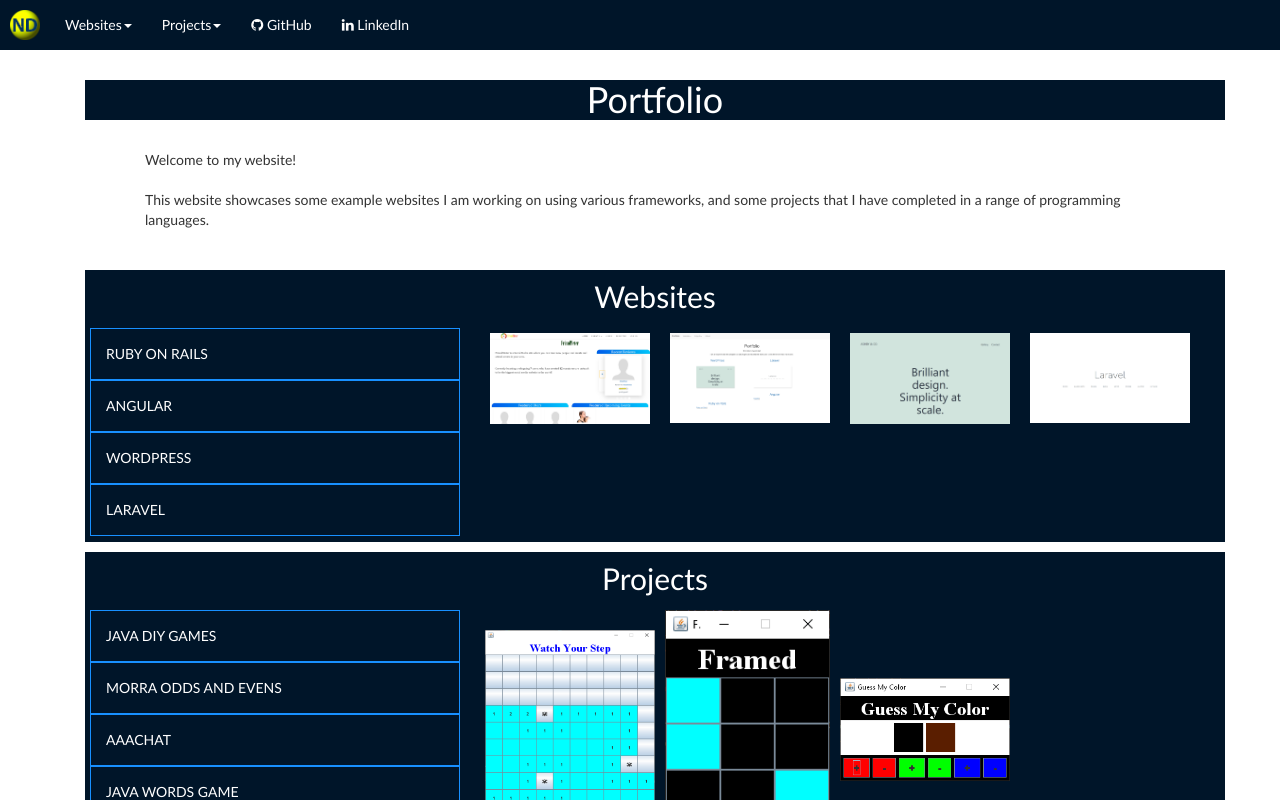
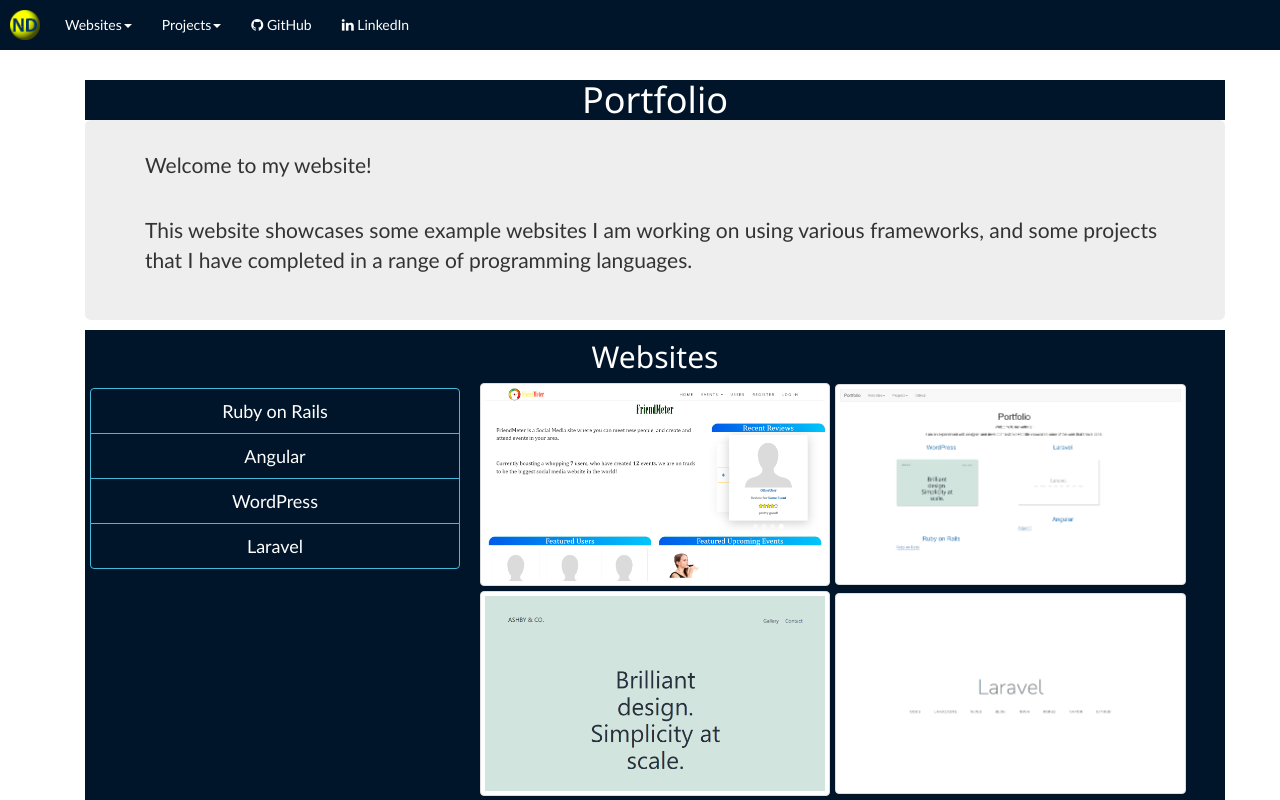
Before and after one commit to ndeely/Angular-ndcom, an Angular app: page / in a window 1280 px wide. Shown: the top 800 px of the page. Built offline with nearby package versions, Linux system fonts and the light colour scheme.

Commit message:
added some bootstrap styling

```diff
--- a/src/app/home/home.component.html
+++ b/src/app/home/home.component.html
@@ -1,6 +1,6 @@
 <div class="container">
   <h1>Portfolio</h1>
-  <div class="introText col-xs-10 col-xs-offset-1">
+  <div class="introText jumbotron col-xs-10 col-xs-offset-1">
     <p>Welcome to my website!</p>
     <p>This website showcases some example websites I am working on using various frameworks, and some projects
       that I have completed in a range of programming languages.</p>
@@ -11,17 +11,22 @@
   <div class="sites">
     <div class="row">
       <div class="menu col-xs-12 col-md-4">
-        <ul>
-          <a *ngFor="let site of sites" (click)="selectSite(site.id)">
-            <li>{{ site.name | uppercase }}</li>
-          </a>
-        </ul>
+        <div class="btn-group-vertical btn-group-lg">
+            <button *ngFor="let site of sites" class="btn btn-info" (click)="selectSite(site.id)">
+              {{ site.name }}
+            </button>
+        </div>
       </div>
       <div class="siteImage col-xs-12 col-md-8">
         <div *ngIf="!selectedSite">
           <span *ngFor="let site of sites">
             <a (click)="selectSite(site.id)">
-              <img src="{{ site.imagePath }}" alt="{{ site.name }}" style="display: inline; max-width:180px;" />
+              <img
+                src="{{ site.imagePath }}"
+                alt="{{ site.name }}"
+                style="display: inline; margin: 0px 5px 5px 0px;"
+                class="img-thumbnail"
+              />
             </a>
           </span>
         </div>
@@ -41,11 +46,11 @@
   <div class="projects">
     <div class="row">
       <div class="menu col-xs-12 col-md-4">
-        <ul>
-          <a *ngFor="let project of projects" (click)="selectProject(project.id)">
-            <li>{{ project.name | uppercase }}</li>
-          </a>
-        </ul>
+        <div class="btn-group-vertical btn-group-lg">
+          <button *ngFor="let project of projects" class="btn btn-info" (click)="selectProject(project.id)">
+            {{ project.name }}
+          </button>
+        </div>
       </div>
       <div class="projectImage col-xs-12 col-md-8">
         <div *ngIf="!selectedProject">
@@ -54,7 +59,9 @@
               <img
                 *ngFor="let imagePath of project.imagePaths"
                 src="{{ imagePath }}" alt="{{ project.name }}"
-                style="display: inline; max-width:180px;" />
+                style="display: inline;"
+                class="img-thumbnail"
+              />
             </a>
           </span>
         </div>
--- a/src/app/home/home.component.scss
+++ b/src/app/home/home.component.scss
@@ -22,27 +22,13 @@
 }
 
 .menu {
-  background-color:#001529;
   padding:5px;
-  ul {
-    list-style-type: none;
-    padding:0px;
-    a {
-      display: block;
-      width:100%;
-      &:hover {
-        text-decoration: none;
-        li {
-          background-color: #1890FF;
-        }
-      }
-      li {
-        border:1px solid #1890FF;
-        color: #fff;
-        padding:15px;
-        &.active {
-          background-color: #1890FF;
-        }
+  .btn-group-vertical {
+    width: 100%;
+    button {
+      background-color:#001529;
+      &:hover, &.active {
+        background-color: #1890FF;
       }
     }
   }
@@ -50,18 +36,22 @@
 
 .siteImage img {
   max-height: 300px;
-  max-width: 95%;
   display: block;
   margin:auto;
-  margin-bottom:-10px;
-  padding:10px;
 }
 
 .projectImage img {
   max-height: 250px;
+  display: inline;
+}
+
+.siteImage img, .projectImage img {
   max-width: 95%;
-  display: inline;
-  padding: 5px;
+}
+
+.siteImage img.img-thumbnail, .projectImage img.img-thumbnail {
+  margin: 0px 5px 5px 0px;
+  max-width:48%;
 }
 
 .desc {
--- a/src/app/home/home.component.ts
+++ b/src/app/home/home.component.ts
@@ -24,9 +24,8 @@ export class HomeComponent implements OnInit {
   }
 
   selectSite(id: number) {
-    const list = document.getElementsByClassName('menu')[0]
-      .getElementsByTagName('ul')[0]
-      .getElementsByTagName('li');
+    const list = document.getElementsByClassName('btn-group-vertical')[0]
+      .getElementsByTagName('button');
     if (this.selectedSite) {
       const previousId = this.selectedSite.id;
       list[previousId].classList.toggle('active');
@@ -36,9 +35,8 @@ export class HomeComponent implements OnInit {
   }
 
   selectProject(id: number) {
-    const list = document.getElementsByClassName('menu')[1]
-      .getElementsByTagName('ul')[0]
-      .getElementsByTagName('li');
+    const list = document.getElementsByClassName('btn-group-vertical')[1]
+      .getElementsByTagName('button');
     if (this.selectedProject) {
       const previousId = this.selectedProject.id;
       list[previousId].classList.toggle('active');
--- a/src/app/projects/category/project-category.component.html
+++ b/src/app/projects/category/project-category.component.html
@@ -7,7 +7,11 @@
       <img *ngIf="project.imagePaths.length > 0" src="{{project.imagePaths[0]}}" alt="{{project.name}}" />
     </a>
     <div class="col-xs-12">
-      Tags: <a *ngFor="let tag of project.tags" routerLink="/category/{{tag}}">{{tag}} </a>
+      Tags:
+      <span *ngFor="let tag of project.tags">
+        <a routerLink="/category/{{tag}}">
+        <span class="badge">{{tag}}</span></a>&nbsp;
+      </span>
     </div>
   </div>
 </div>
--- a/src/app/projects/category/project-category.component.scss
+++ b/src/app/projects/category/project-category.component.scss
@@ -0,0 +1,3 @@
+.project img {
+  max-width: 95%;
+}
--- a/src/app/projects/projects.component.html
+++ b/src/app/projects/projects.component.html
@@ -4,9 +4,13 @@
       <h1>{{project.name}}</h1>
     </div>
   </div>
-  <div class="row">
+  <div class="row" style="margin-bottom:10px;">
     <div class="col-xs-12">
-      Tags: <a *ngFor="let tag of project.tags" routerLink="/category/{{tag}}">{{tag}} </a>
+      Tags:
+      <span *ngFor="let tag of project.tags">
+        <a routerLink="/category/{{tag}}">
+        <span class="badge">{{tag}}</span></a>&nbsp;
+      </span>
     </div>
   </div>
   <div class="row">
--- a/src/styles.scss
+++ b/src/styles.scss
@@ -13,6 +13,7 @@ body {
 
 h1, h2, h3, h4, h5 {
   text-align:center;
+  font-family: "Segoe UI",Arial,sans-serif;
 }
 
 h1, h2, h3 {
```
